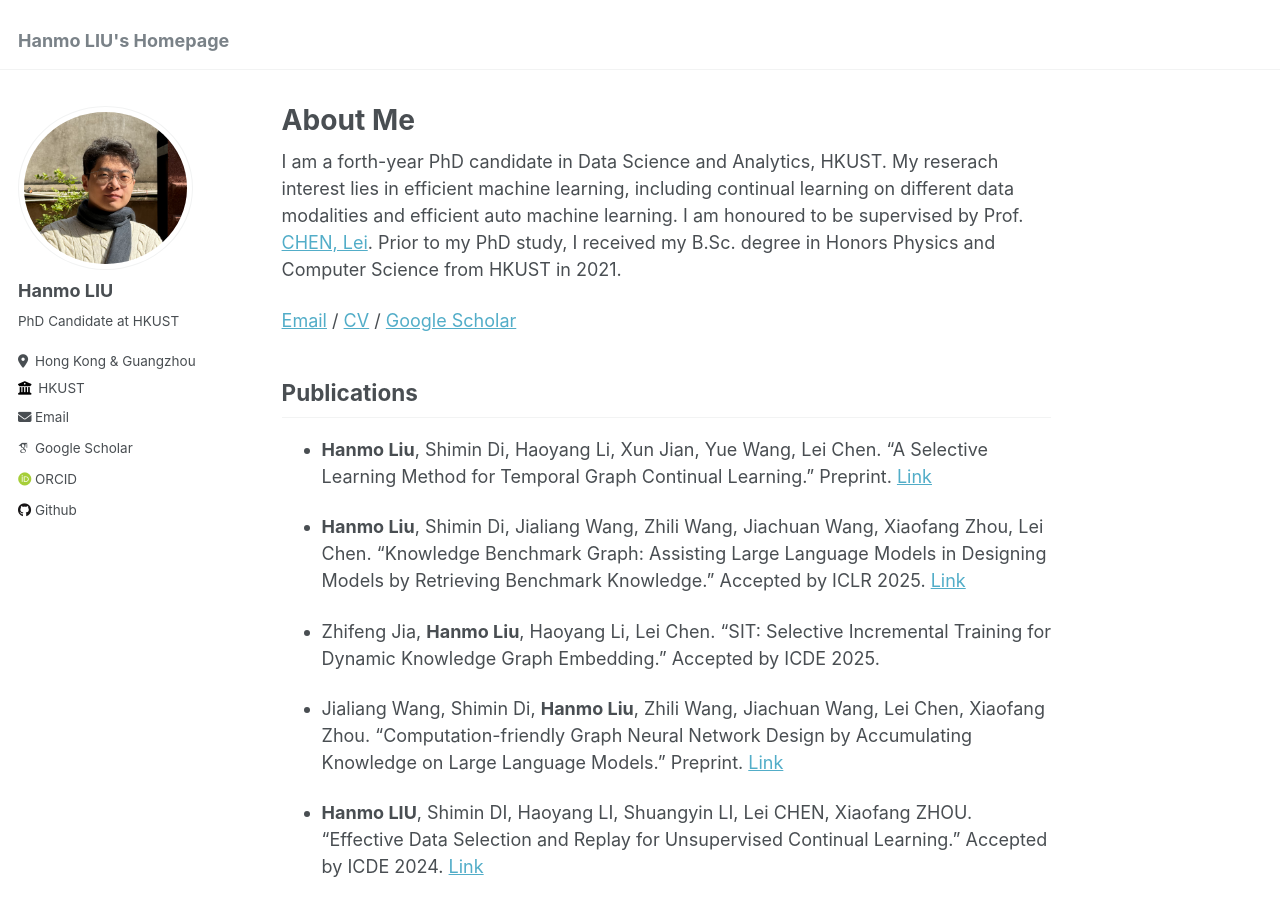
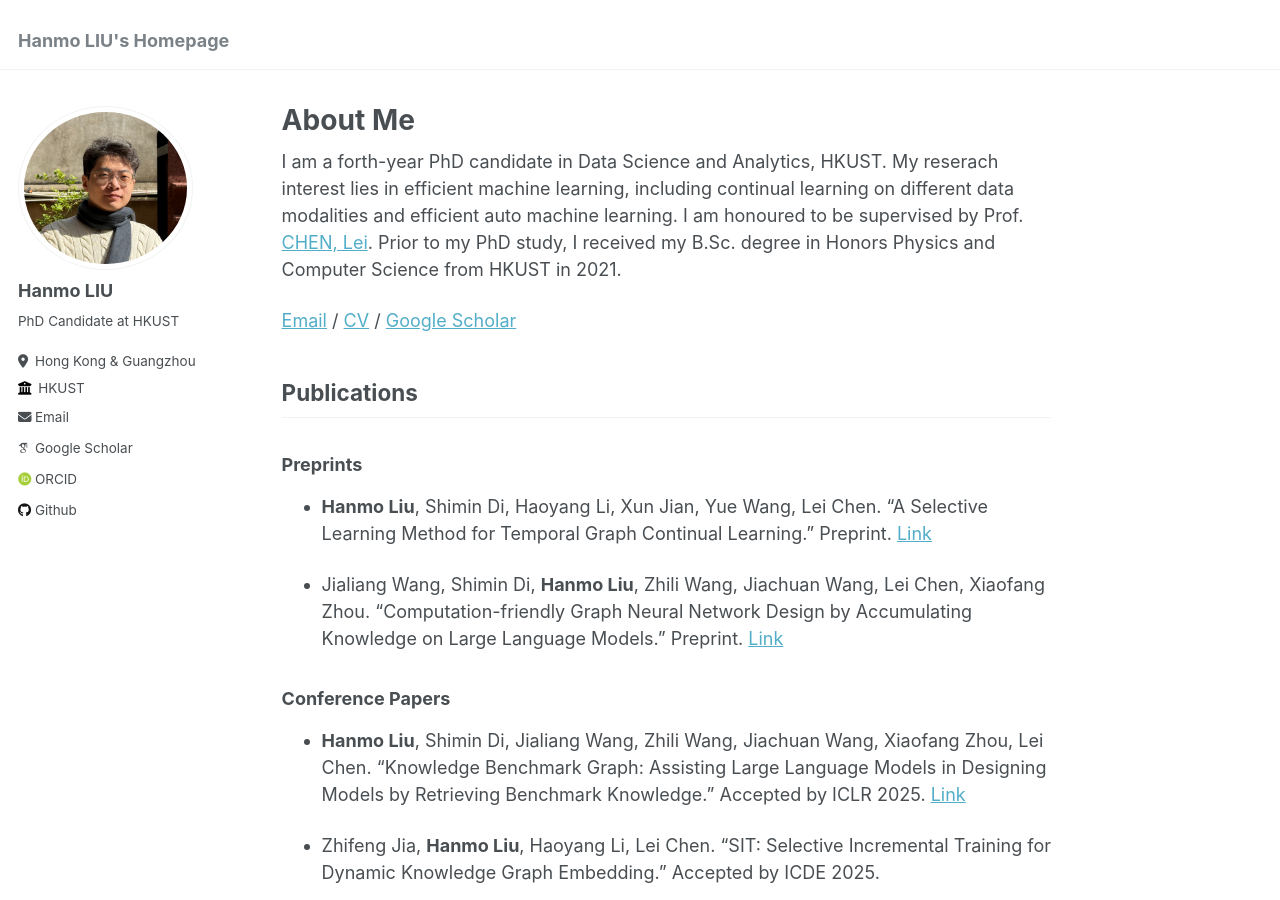
Before and after one commit to liuhanmo321/liuhanmo321.github.io, a Jekyll site: the page built from _pages/about.md, in a window 1280 px wide and 900 px high. Built offline with Jekyll 4.4.1, drawn with Linux system fonts in a browser that asks for light colours; some web fonts are replaced.

Commit message:
Update Profile

```diff
--- a/_pages/about.md
+++ b/_pages/about.md
@@ -13,13 +13,17 @@ I am a forth-year PhD candidate in Data Science and Analytics, HKUST. My reserac
 
 ## Publications
 
+### Preprints
+
 - **Hanmo Liu**, Shimin Di, Haoyang Li, Xun Jian, Yue Wang, Lei Chen. "A Selective Learning Method for Temporal Graph Continual Learning." Preprint. [Link](https://arxiv.org/abs/2503.01580)
+
+- Jialiang Wang, Shimin Di, **Hanmo Liu**, Zhili Wang, Jiachuan Wang, Lei Chen, Xiaofang Zhou. "Computation-friendly Graph Neural Network Design by Accumulating Knowledge on Large Language Models." Preprint. [Link](https://arxiv.org/abs/2408.06717)
+
+### Conference Papers
 
 - **Hanmo Liu**, Shimin Di, Jialiang Wang, Zhili Wang, Jiachuan Wang, Xiaofang Zhou, Lei Chen. "Knowledge Benchmark Graph: Assisting Large Language Models in Designing Models by Retrieving Benchmark Knowledge." Accepted by ICLR 2025. [Link](https://openreview.net/forum?id=49fIu0yDJ4&referrer=%5BAuthor%20Console%5D(%2Fgroup%3Fid%3DICLR.cc%2F2025%2FConference%2FAuthors%23your-submissions))
 
 - Zhifeng Jia, **Hanmo Liu**, Haoyang Li, Lei Chen. "SIT: Selective Incremental Training for Dynamic Knowledge Graph Embedding." Accepted by ICDE 2025.
-
-- Jialiang Wang, Shimin Di, **Hanmo Liu**, Zhili Wang, Jiachuan Wang, Lei Chen, Xiaofang Zhou. "Computation-friendly Graph Neural Network Design by Accumulating Knowledge on Large Language Models." Preprint. [Link](https://arxiv.org/abs/2408.06717)
 
 - **Hanmo LIU**, Shimin DI, Haoyang LI, Shuangyin LI, Lei CHEN, Xiaofang ZHOU. "Effective Data Selection and Replay for Unsupervised Continual Learning." Accepted by ICDE 2024. [Link](https://ieeexplore.ieee.org/abstract/document/10598102)
 
```
